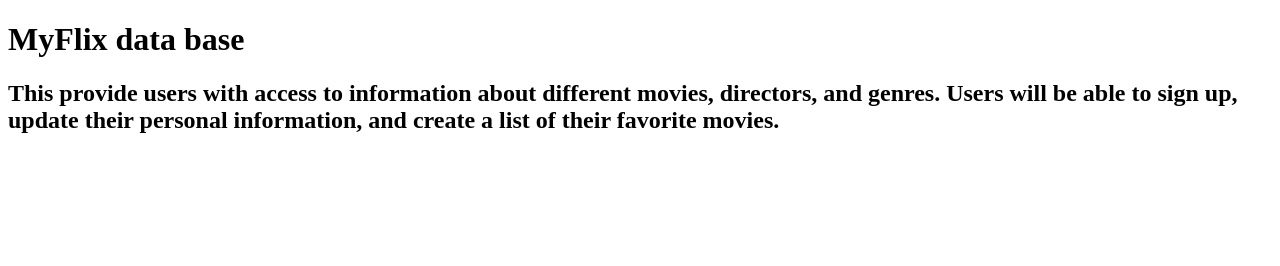
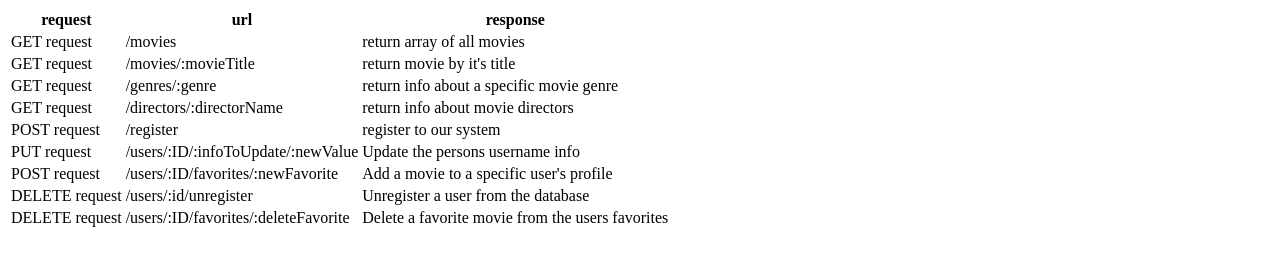
Before and after one commit to TwoFloorLoft/movie_api, a website: page public/documentation.html in a window 1280 px wide. Drawn offline with Linux system fonts and the light colour scheme.

Commit message:
Exercise 2.5

```diff
--- a/public/documentation.html
+++ b/public/documentation.html
@@ -1,13 +1,68 @@
 <!DOCTYPE html>
 <html>
-<head>
-  <meta charset="utf-8" />
-  <title>MyFlix</title>
+  <head>
+    <meta charset="utf-8">
+    <meta http-equiv="X-UA-Compatible" content="IE=edge">
+    <title>My Flix</title>
+    <meta name="description" content="">
+    <meta name="viewport" content="width=device-width, initial-scale=1">
+    <link rel="stylesheet" href="">
 </head>
 <body>
-  <h1>MyFlix data base</h1>
-  <h2>
-    This provide users with access to information about different movies, directors, and genres. Users will be able to sign up, update their personal information, and create a list of their favorite movies.
-  </h2>
+  <table><thead>
+      <tr>
+          <th>request</th>
+          <th>url</th>
+          <th>response</th>
+      </tr>
+  </thead>
+<tbody>
+    <tr>
+        <td>GET request</td>
+        <td>/movies</td>
+        <td>return array of all movies</td>
+    </tr>
+    <tr>
+        <td>GET request</td>
+        <td>/movies/:movieTitle</td>
+        <td>return movie by it's title</td>
+    </tr>
+    <tr>
+        <td>GET request</td>
+        <td>/genres/:genre</td>
+        <td>return info about a specific movie genre</td>
+    </tr>
+    <tr>
+        <td>GET request</td>
+        <td>/directors/:directorName</td>
+        <td>return info about movie directors</td>
+    </tr>
+    <tr>
+        <td>POST request</td>
+        <td>/register</td>
+        <td>register to our system</td>
+    </tr>
+    <tr>
+        <td>PUT request</td>
+        <td>/users/:ID/:infoToUpdate/:newValue</td>
+        <td>Update the persons username info</td>
+    </tr>
+    <tr>
+        <td>POST request</td>
+        <td>/users/:ID/favorites/:newFavorite</td>
+        <td>Add a movie to a specific user's profile</td>
+    </tr>
+    <tr>
+        <td>DELETE request</td>
+        <td>/users/:id/unregister</td>
+        <td>Unregister a user from the database</td>
+    </tr>
+    <tr>
+        <td>DELETE request</td>
+        <td>/users/:ID/favorites/:deleteFavorite</td>
+        <td>Delete a favorite movie from the users favorites</td>
+    </tr>
+</tbody></table>
+<script src="" async defer></script>
 </body>
 </html>
```
Also changed, not shown: index.js (+37 -2 lines), 2 other files.
